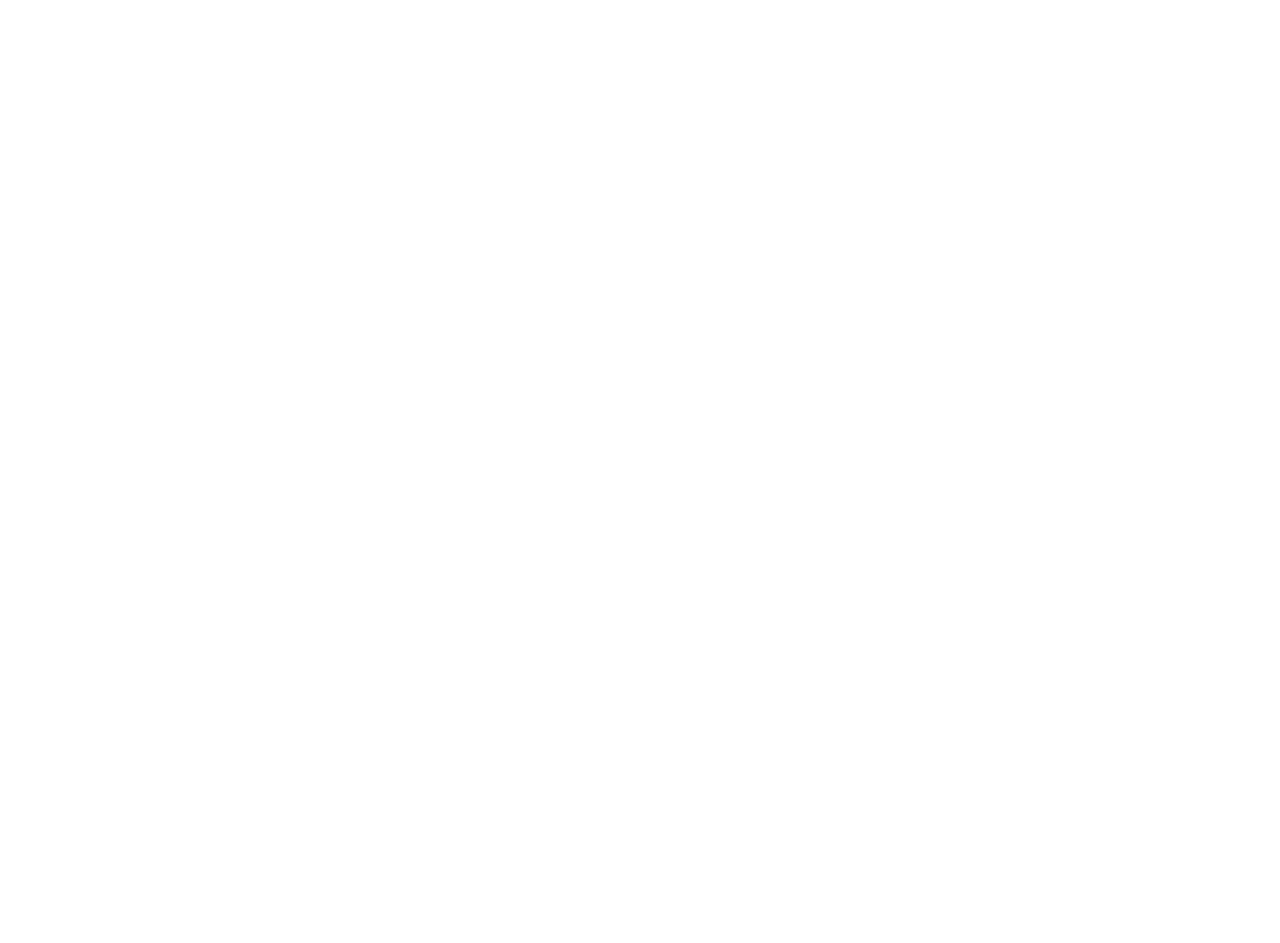
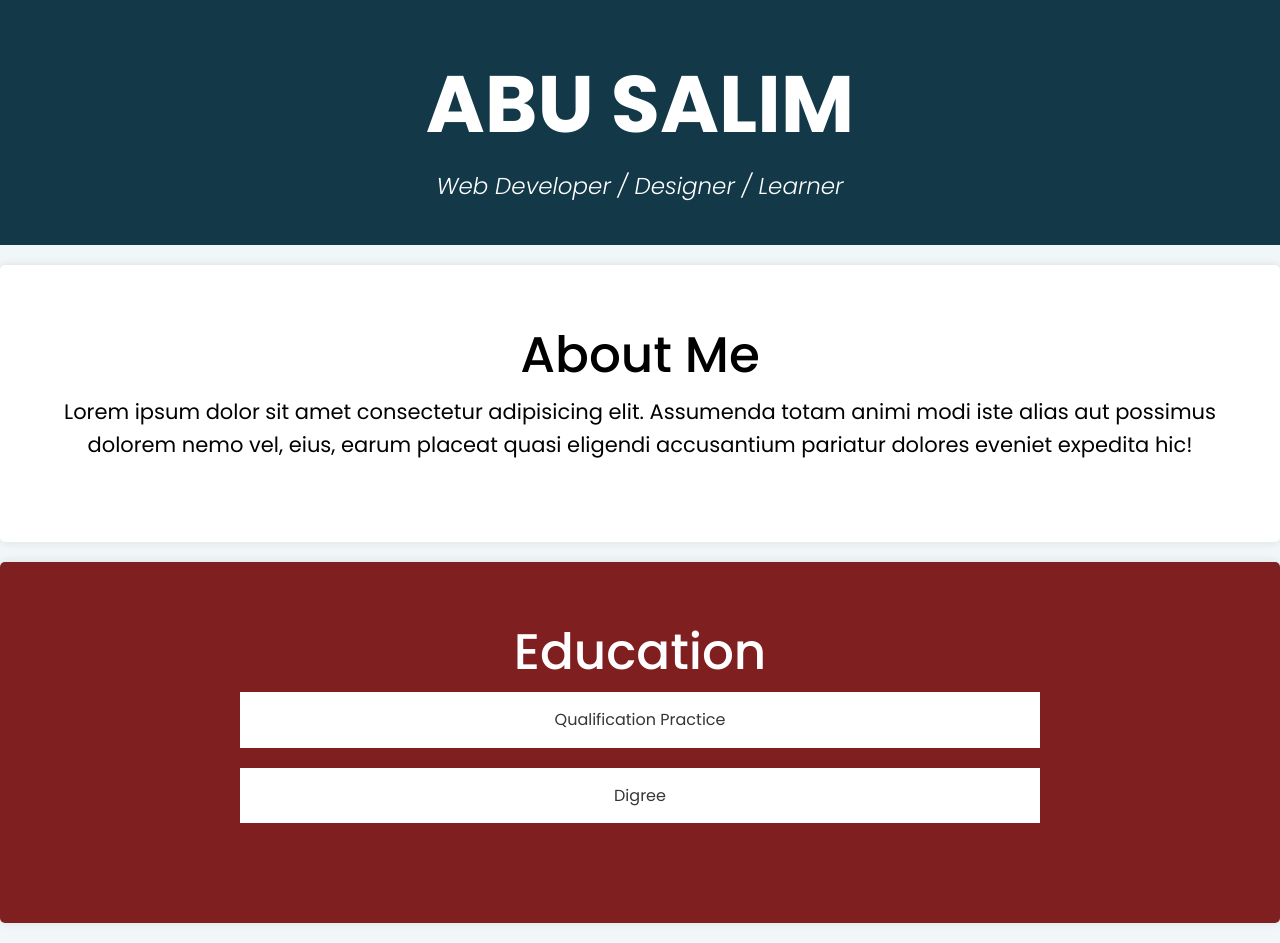
Before and after one commit to AbuSaalim/COHORT-2, a plain HTML site: page asignment-1/index.html in a window 1280 px wide. Before the commit the page ends 800 px from the top, so only its background shows below. Drawn offline with Linux system fonts and the light colour scheme.

Commit message:
asignment one completed

```diff
--- a/asignment-1/index.css
+++ b/asignment-1/index.css
@@ -1,6 +1,90 @@
+@import url('https://fonts.googleapis.com/css2?family=Geist:wght@100..900&display=swap');
+
+@import url('https://fonts.googleapis.com/css2?family=Poppins:ital,wght@0,100;0,200;0,300;0,400;0,500;0,600;0,700;0,800;0,900;1,100;1,200;1,300;1,400;1,500;1,600;1,700;1,800;1,900&display=swap');
+
+
 * {
     padding: 0;
     margin: 0;
     box-sizing: border-box;
 
 }
+
+body {
+    line-height: 1.6;
+    font-size: 16px;
+  font-family: "Poppins", sans-serif;
+  font-weight: 400;
+  font-style: normal;
+  background-color: #f1f6f9;
+}
+
+.fs-21 {
+    font-size: 21px;
+}
+.fs-50 {
+    font-size: 50px;
+    font-weight: 500;
+}
+
+.text-white {
+    color: white;
+}
+
+.text-center {
+    text-align: center;
+}
+
+
+header {
+    background-color: rgb(19, 57, 73);
+    padding: 40px 0;
+}
+
+header h1  {
+    text-align: center;
+    font-size: 80px;
+    color: white;
+}
+
+header p {
+    text-align: center;
+    font-size: 23px;
+    color: white;
+    font-weight: 300;
+}
+
+.about {
+    max-width: 1400px;
+    margin: 20px auto;
+    padding: 80px 30px;
+    padding-top: 50px;
+    border-radius: 5px;
+    background-color: white;
+    box-shadow: 0 0 10px rgba(0, 0, 0, 0.1);
+}
+.education {
+    max-width: 1400px;
+    margin: 20px auto;
+    padding: 80px 30px;
+    padding-top: 50px;
+    border-radius: 5px;
+    background-color: rgb(128, 31, 31);
+    box-shadow: 0 0 10px rgba(0, 0, 0, 0.1);
+}
+
+.edu {
+    background-color: white;
+    max-width: 800px;
+    text-align: center;
+    display: flex;
+    flex-direction: column;
+    justify-content: center;
+    margin: 0 auto;
+    margin-bottom: 20px;
+}
+
+.qualified-edu {
+    padding: 15px 40px;
+    color: #363636;
+}
--- a/asignment-1/index.html
+++ b/asignment-1/index.html
@@ -4,9 +4,37 @@
     <meta charset="UTF-8">
     <meta name="viewport" content="width=device-width, initial-scale=1.0">
     <link rel="stylesheet" href="index.css">
-    <title>Document</title>
+    <title>Asignment One</title>
 </head>
 <body>
+    <header>
+        <h1>ABU SALIM</h1>
+        <p><i>Web Developer / Designer / Learner</i></p>
+    </header>
+    <div class="main">
+        <section class="about">
+            <h1 class="text-center fs-50">About Me</h1>
+            <p class="text-center fs-21">Lorem ipsum dolor sit amet consectetur adipisicing elit. Assumenda totam animi modi iste alias aut possimus dolorem nemo vel, eius, earum placeat quasi eligendi accusantium pariatur dolores eveniet expedita hic!</p>
+        </section>
+
+
+
+        <section class="education">
+            <h1 class="text-center text-white fs-50">Education</h1>
+            <div class="edu text-white">
+                <p class="qualified-edu">Qualification Practice</p>
+
+            </div>
+            <div class="edu text-white">
+                <p class="qualified-edu">Digree</p>
+
+            </div>
+        </section>
+
+
+
+
+    </div>
 
 </body>
 </html>
```
Also changed, not shown: asignment-2/index.html (+4 -7 lines), 1 other file.
